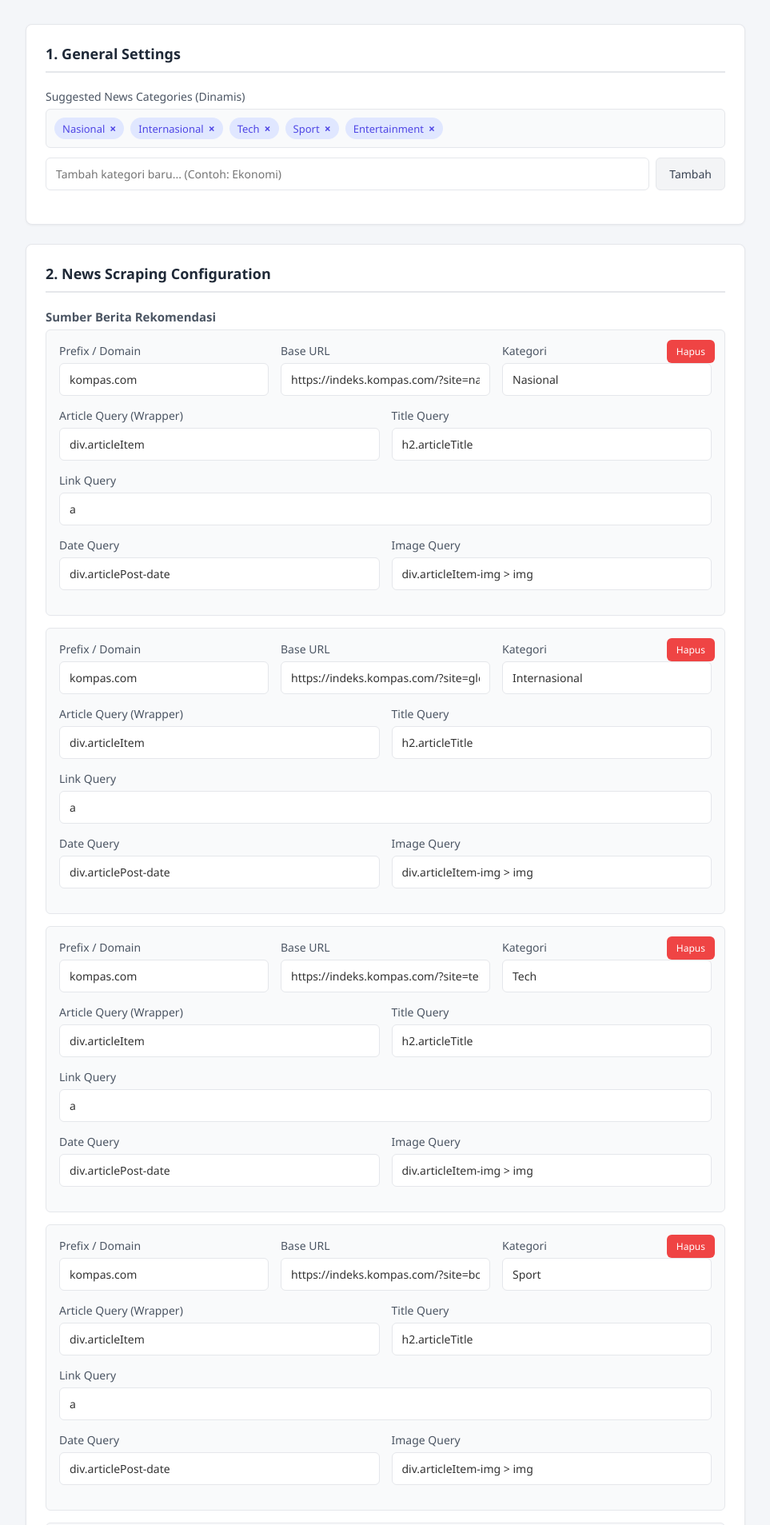
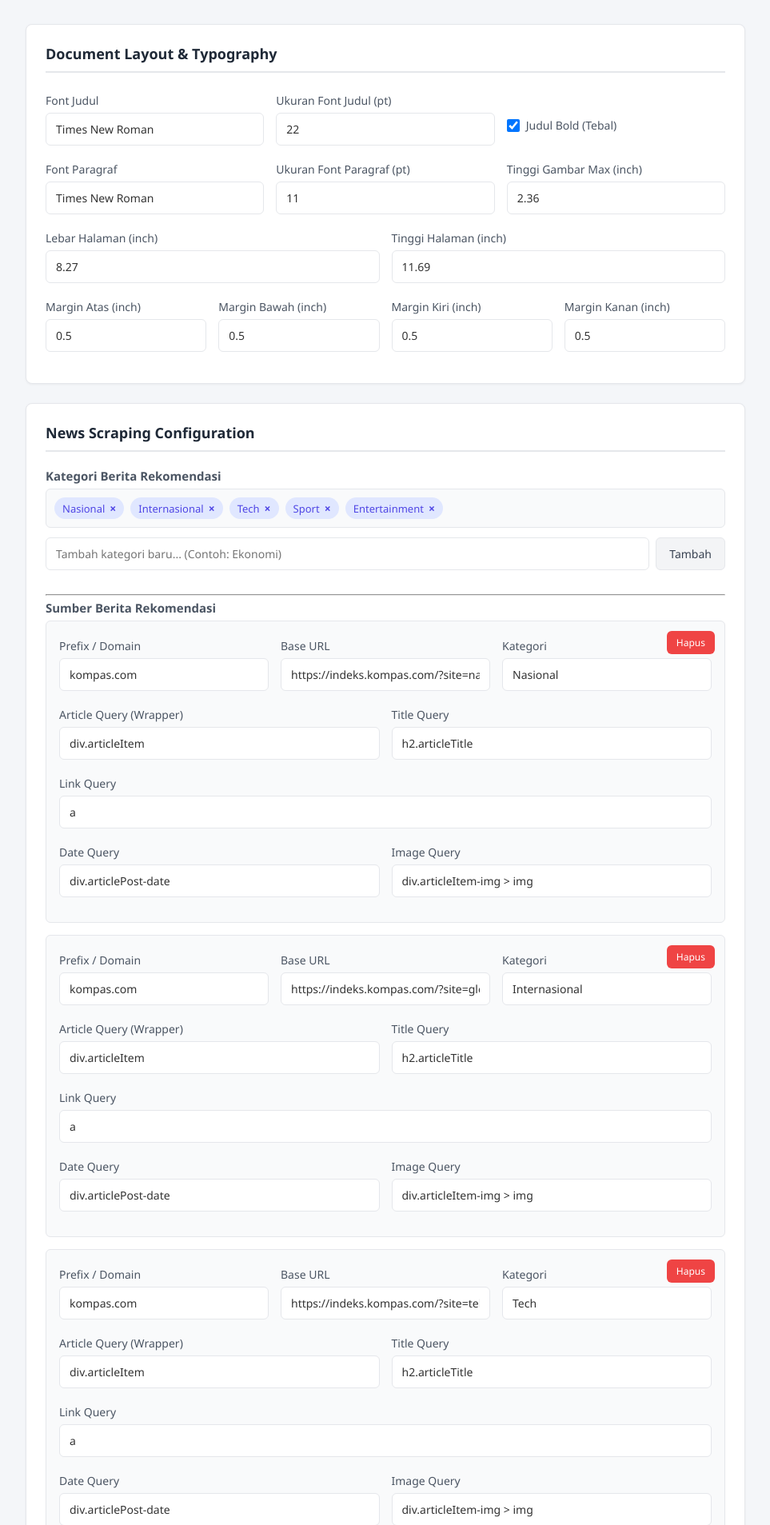
Before and after one commit to kirmhdev/humas-news-maker-v2, a Flask app: page /settings in a window 1280 px wide. Shown: the part 78-1985 px from the top of the page at 80% size, without its empty margins (158-1121 px from the left). Run offline with Flask 3, Linux system fonts and the light colour scheme; parts of the project's set-up code (start-up, migrations or seed data) failed here and were passed over.

Commit message:
Rearange settings page

```diff
--- a/static/css/settings.css
+++ b/static/css/settings.css
@@ -88,7 +88,13 @@ header p {
   border-bottom: 2px solid var(--border-color);
 }
 
+hr {
+  border-color: #eaeaea;
+  background: none;
+}
+
 .form-group {
+  margin-top: 5px;
   margin-bottom: 18px;
 }
 
--- a/templates/settings.html
+++ b/templates/settings.html
@@ -21,122 +21,17 @@
 
       <form id="settings-form">
         <div class="section-card">
-          <div class="section-title">1. General Settings</div>
-          <div class="form-group">
-            <label>Suggested News Categories (Dinamis)</label>
-            <div class="tags-container" id="category-tags-container"></div>
-            <div class="tag-input-group">
-              <input
-                type="text"
-                id="new-category-input"
-                placeholder="Tambah kategori baru... (Contoh: Ekonomi)"
-              />
-              <button
-                type="button"
-                class="btn btn-secondary"
-                onclick="addCategoryTag()"
-              >
-                Tambah
-              </button>
-            </div>
-          </div>
-        </div>
-
-        <div class="section-card">
-          <div class="section-title">2. News Scraping Configuration</div>
-
-          <div class="form-group" style="margin-bottom: 30px">
-            <label style="font-weight: 600; font-size: 15px"
-              >Sumber Berita Rekomendasi</label
-            >
-            <div id="suggested-sources-container"></div>
-            <button
-              type="button"
-              class="btn btn-secondary"
-              onclick="addSuggestedSourceElement()"
-            >
-              + Tambah Sumber Rekomendasi
-            </button>
-          </div>
-
-          <div class="form-group">
-            <label style="font-weight: 600; font-size: 15px"
-              >Sumber Berita</label
-            >
-            <div id="news-sources-container"></div>
-            <button
-              type="button"
-              class="btn btn-secondary"
-              onclick="addNewsSourceElement()"
-            >
-              + Tambah Sumber Berita
-            </button>
-          </div>
-
-          <div class="form-group">
-            <label style="font-weight: 600; font-size: 15px"
-              >Sumber Klasemen</label
-            >
-            <div id="classement-sources-container"></div>
-            <button
-              type="button"
-              class="btn btn-secondary"
-              onclick="addClassementSourceElement()"
-            >
-              + Tambah Sumber Klasemen
-            </button>
-          </div>
-        </div>
-
-        <div class="section-card">
-          <div class="section-title">3. API & Request Settings</div>
-          <div class="form-row">
-            <div class="form-group">
-              <label for="groq-model">Groq Model LLM</label>
-              <input
-                type="text"
-                id="groq-model"
-                name="groq-model"
-                value="openai/gpt-oss-120b"
-              />
-            </div>
-            <div class="form-group">
-              <label for="groq-api-key">Groq API Key</label>
-              <input
-                type="text"
-                id="groq-api-key"
-                name="groq-api-key"
-                placeholder="Masukkan API Key dari Groq..."
-              />
-            </div>
-          </div>
-          <div class="form-group">
-            <label for="groq-system-prompt">Groq System Prompt</label>
-            <textarea
-              id="groq-system-prompt"
-              name="groq-system-prompt"
-              rows="4"
-              placeholder="Masukkan system prompt untuk mengatur perilaku AI..."
-            ></textarea>
-          </div>
-          <div class="form-group">
-            <label for="user-agent">HTTP User-Agent</label>
-            <input type="text" id="user-agent" name="user-agent" />
-          </div>
-        </div>
-
-        <div class="section-card">
-          <div class="section-title">4. Document Layout & Typography</div>
+          <div class="section-title">Document Layout & Typography</div>
 
           <div class="form-row">
             <div class="form-group">
               <label for="title-font">Font Judul</label>
-              <select id="title-font">
-                <option value="Times New Roman">Times New Roman</option>
-                <option value="Arial">Arial</option>
-                <option value="Helvetica">Helvetica</option>
-                <option value="Georgia">Georgia</option>
-              </select>
+              <input
+                type="text"
+                id="title-font"
+                name="title-font"
+                placeholder="Pastikan font sudah terinstall..."
+              />
             </div>
             <div class="form-group">
               <label for="title-size">Ukuran Font Judul (pt)</label>
@@ -155,12 +50,12 @@
           <div class="form-row">
             <div class="form-group">
               <label for="paragraph-font">Font Paragraf</label>
-              <select id="paragraph-font">
-                <option value="Times New Roman">Times New Roman</option>
-                <option value="Arial">Arial</option>
-                <option value="Helvetica">Helvetica</option>
-                <option value="Georgia">Georgia</option>
-              </select>
+              <input
+                type="text"
+                id="paragraph-font"
+                name="paragraph-font"
+                placeholder="Pastikan font sudah terinstall..."
+              />
             </div>
             <div class="form-group">
               <label for="paragraph-size">Ukuran Font Paragraf (pt)</label>
@@ -203,6 +98,116 @@
           </div>
         </div>
 
+        <div class="section-card">
+          <div class="section-title">News Scraping Configuration</div>
+
+          <div class="form-group" style="margin-bottom: 30px">
+            <label style="font-weight: 600; font-size: 15px"
+              >Kategori Berita Rekomendasi</label
+            >
+            <div class="tags-container" id="category-tags-container"></div>
+            <div class="tag-input-group">
+              <input
+                type="text"
+                id="new-category-input"
+                placeholder="Tambah kategori baru... (Contoh: Ekonomi)"
+              />
+              <button
+                type="button"
+                class="btn btn-secondary"
+                onclick="addCategoryTag()"
+              >
+                Tambah
+              </button>
+            </div>
+          </div>
+
+          <hr />
+
+          <div class="form-group" style="margin-bottom: 30px">
+            <label style="font-weight: 600; font-size: 15px"
+              >Sumber Berita Rekomendasi</label
+            >
+            <div id="suggested-sources-container"></div>
+            <button
+              type="button"
+              class="btn btn-secondary"
+              onclick="addSuggestedSourceElement()"
+            >
+              + Tambah Sumber Rekomendasi
+            </button>
+          </div>
+
+          <hr />
+
+          <div class="form-group">
+            <label style="font-weight: 600; font-size: 15px"
+              >Sumber Berita</label
+            >
+            <div id="news-sources-container"></div>
+            <button
+              type="button"
+              class="btn btn-secondary"
+              onclick="addNewsSourceElement()"
+            >
+              + Tambah Sumber Berita
+            </button>
+          </div>
+
+          <hr />
+
+          <div class="form-group">
+            <label style="font-weight: 600; font-size: 15px"
+              >Sumber Klasemen</label
+            >
+            <div id="classement-sources-container"></div>
+            <button
+              type="button"
+              class="btn btn-secondary"
+              onclick="addClassementSourceElement()"
+            >
+              + Tambah Sumber Klasemen
+            </button>
+          </div>
+        </div>
+
+        <div class="section-card">
+          <div class="section-title">API & Request Settings</div>
+          <div class="form-row">
+            <div class="form-group">
+              <label for="groq-model">Groq Model LLM</label>
+              <input
+                type="text"
+                id="groq-model"
+                name="groq-model"
+                value="openai/gpt-oss-120b"
+              />
+            </div>
+            <div class="form-group">
+              <label for="groq-api-key">Groq API Key</label>
+              <input
+                type="text"
+                id="groq-api-key"
+                name="groq-api-key"
+                placeholder="Masukkan API Key dari Groq..."
+              />
+            </div>
+          </div>
+          <div class="form-group">
+            <label for="groq-system-prompt">Groq System Prompt</label>
+            <textarea
+              id="groq-system-prompt"
+              name="groq-system-prompt"
+              rows="4"
+              placeholder="Masukkan system prompt untuk mengatur perilaku AI..."
+            ></textarea>
+          </div>
+          <div class="form-group">
+            <label for="user-agent">HTTP User-Agent</label>
+            <input type="text" id="user-agent" name="user-agent" />
+          </div>
+        </div>
+
         <button type="submit" class="btn btn-primary btn-submit">
           Save Settings
         </button>
```
